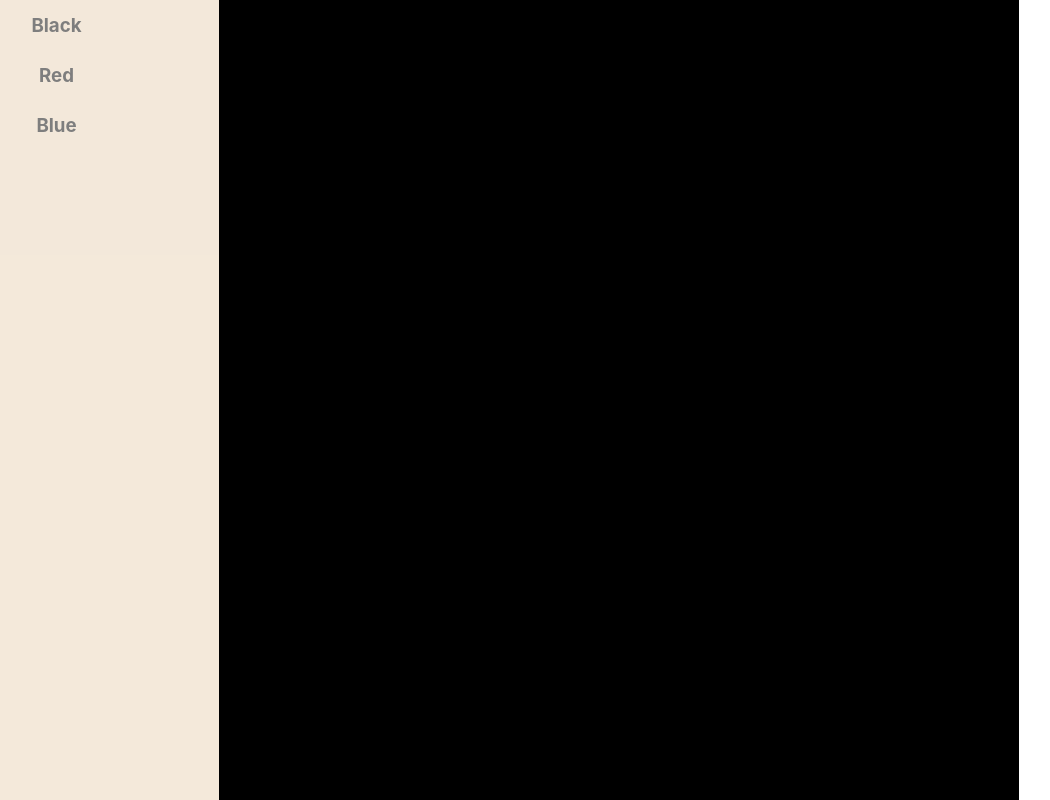
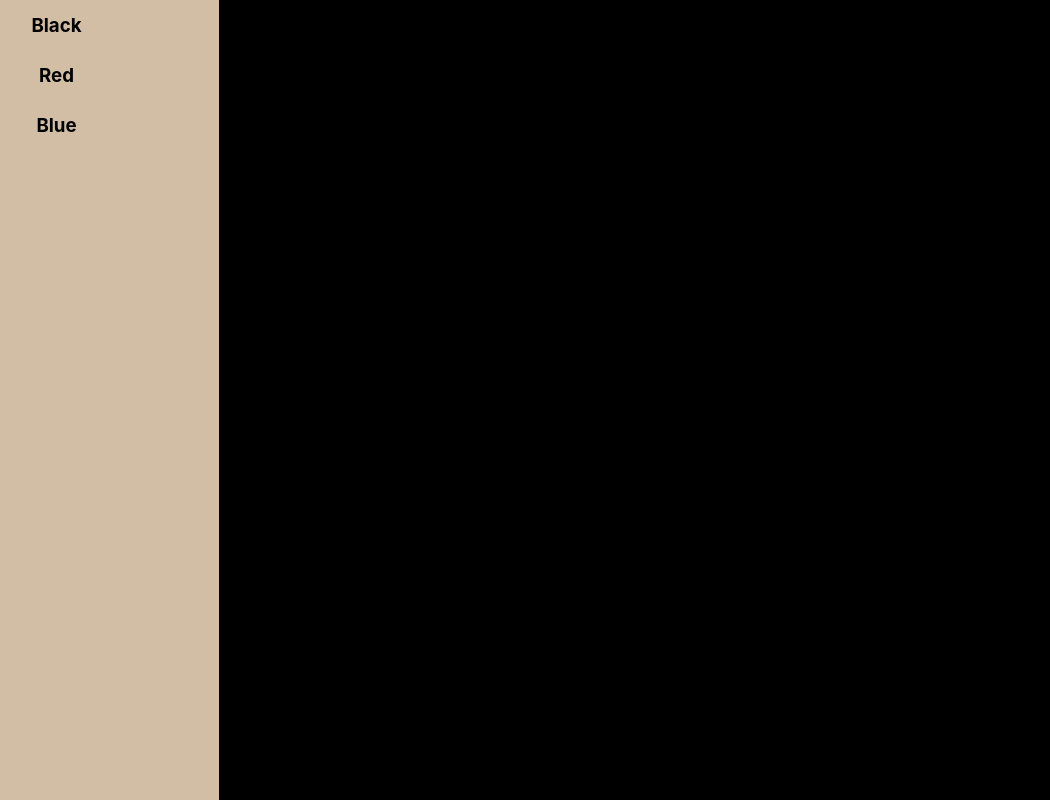
Before and after one commit to Jaynagracetan/myportfolio, a React (Create React App) app: page / in a window 1280 px wide. Shown: the whole page, without its empty margins (81-1131 px from the left). Built offline with nearby package versions, Linux system fonts and the light colour scheme.

Commit message:
Stretching boxes
Changed codes to stretch the boxes to fit the whole screen

```diff
--- a/src/App.css
+++ b/src/App.css
@@ -1,5 +1,5 @@
 .App {
-  display: flex;
+  margin: 0;
 }
 
 .leftRect {
@@ -8,7 +8,7 @@
   justify-content: flex-start;
   vertical-align: left;
   background-color: rgb(233, 211, 182);
-  opacity: 50%;
+  opacity: 90%;
   width: 300px;
   height: 100vh;
   margin: 0px;
@@ -19,28 +19,43 @@
   display: flex;
   justify-content: right;
   background-color: black;
-  width: 100vh;
+  /* width: 100vh;
   height: 100vh;
   margin: 0px;
-  justify-content: space-between;
+  justify-content: space-between; */
+  position: absolute;
+  top: 0;
+  left: 0;
+  right: 0;
+  bottom: 0;
 }
 
 .redColor{
   display: flex;
   justify-content: right;
   background-color: red;
-  width: 100vh;
+  /* width: 100vh;
   height: 100vh;
-  margin: 0px;
+  margin: 0px; */
+  position: absolute;
+  top: 0;
+  left: 0;
+  right: 0;
+  bottom: 0;
 }
 
 .blueColor{
   display: flex;
   justify-content: right;
   background-color: blue;
-  width: 100vh;
+  /* width: 100vh;
   height: 100vh;
-  margin: 0px;
+  margin: 0px; */
+  position: absolute;
+  top: 0;
+  left: 0;
+  right: 0;
+  bottom: 0;
 }
 
 .square {
--- a/src/App.js
+++ b/src/App.js
@@ -38,6 +38,7 @@ export default function App() {
 
   return (
     <div className = "App">
+      { renderBackground() }
         <div className = "leftRect">
           <div className="square">
             <div onClick={showBlack}>
@@ -55,9 +56,9 @@ export default function App() {
             </div>
           </div>
         </div>
-      <div className = "blackColor">
-            { renderBackground() }
-      </div>
+      {/* <div className = "blackColor">
+
+      </div> */}
     </div>
   )
 
```
